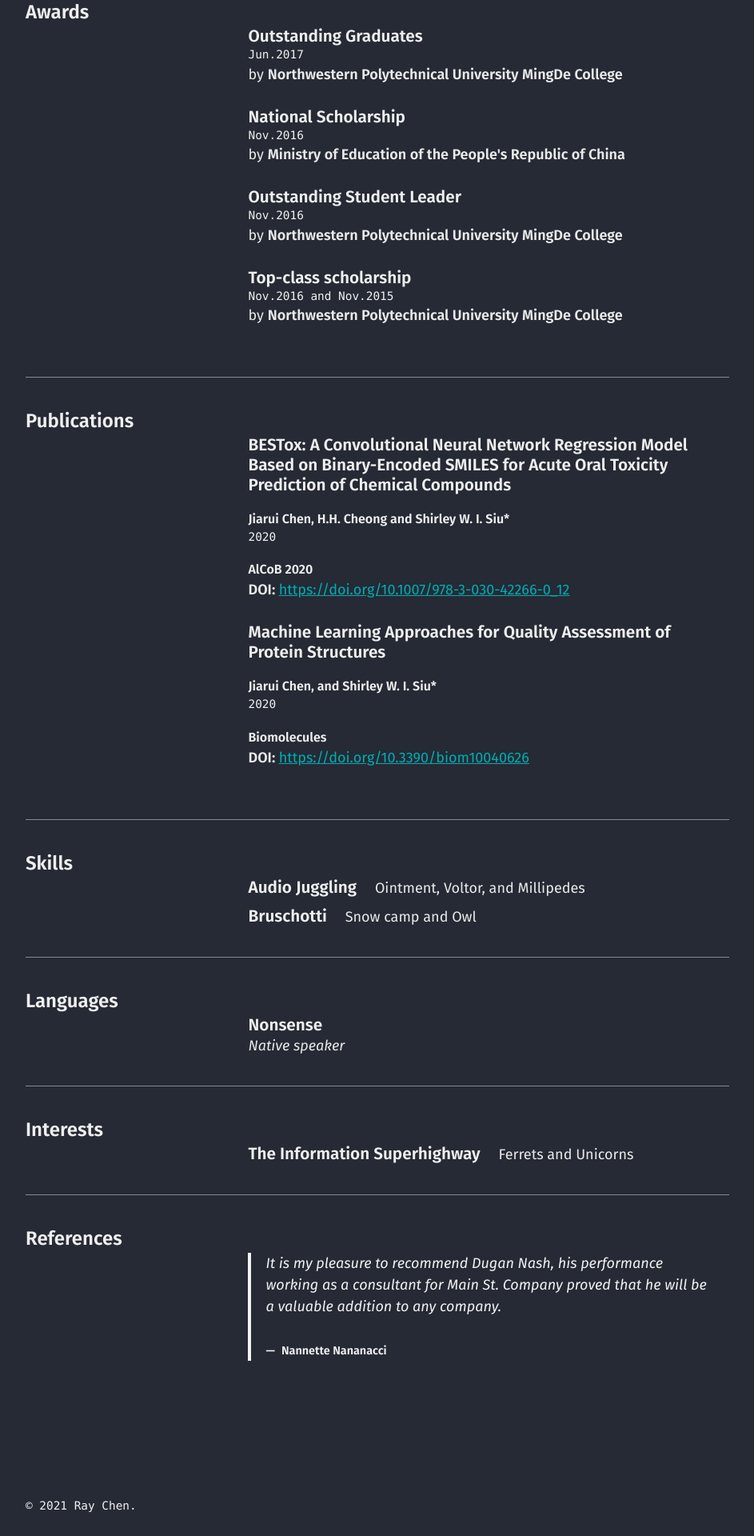
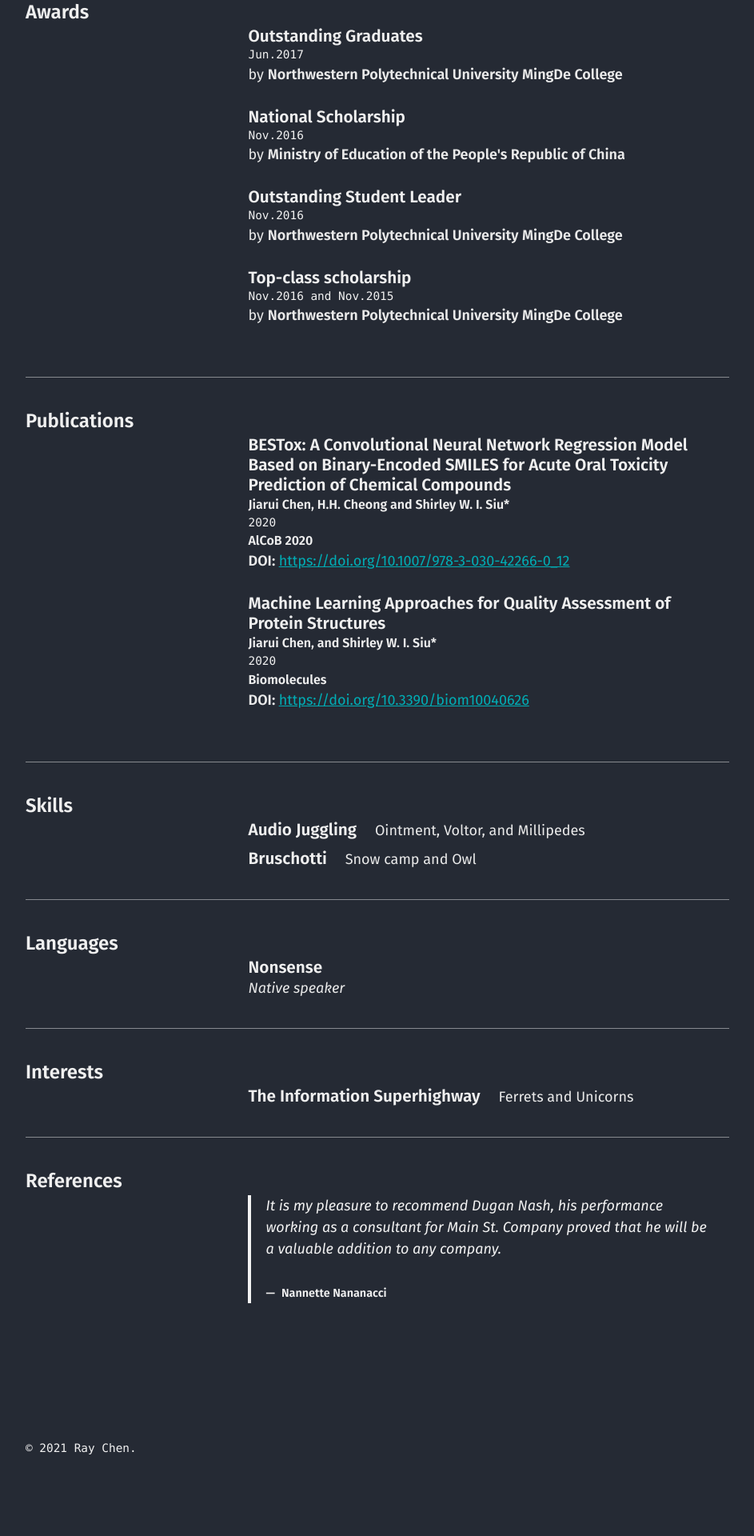
Before and after one commit to chen709847237/chen709847237, a Jekyll site: the page built from cv.md, in a window 1280 px wide. Shown: the part 1770-3690 px from the top of the page at 80% size, without its empty margins (40-983 px from the left). Built offline with Jekyll 4.4.1, drawn with Linux system fonts in a browser that asks for light colours; after the commit the page ends 3618 px from its top, so only the background shows below that.

Commit message:
Update _layout.scss

```diff
--- a/_sass/basically-basic/_layout.scss
+++ b/_sass/basically-basic/_layout.scss
@@ -171,7 +171,6 @@ main {
     }
 
     .courses-title,
-    .publisher,
     .level {
       margin: 1rem 0 0;
     }
```
